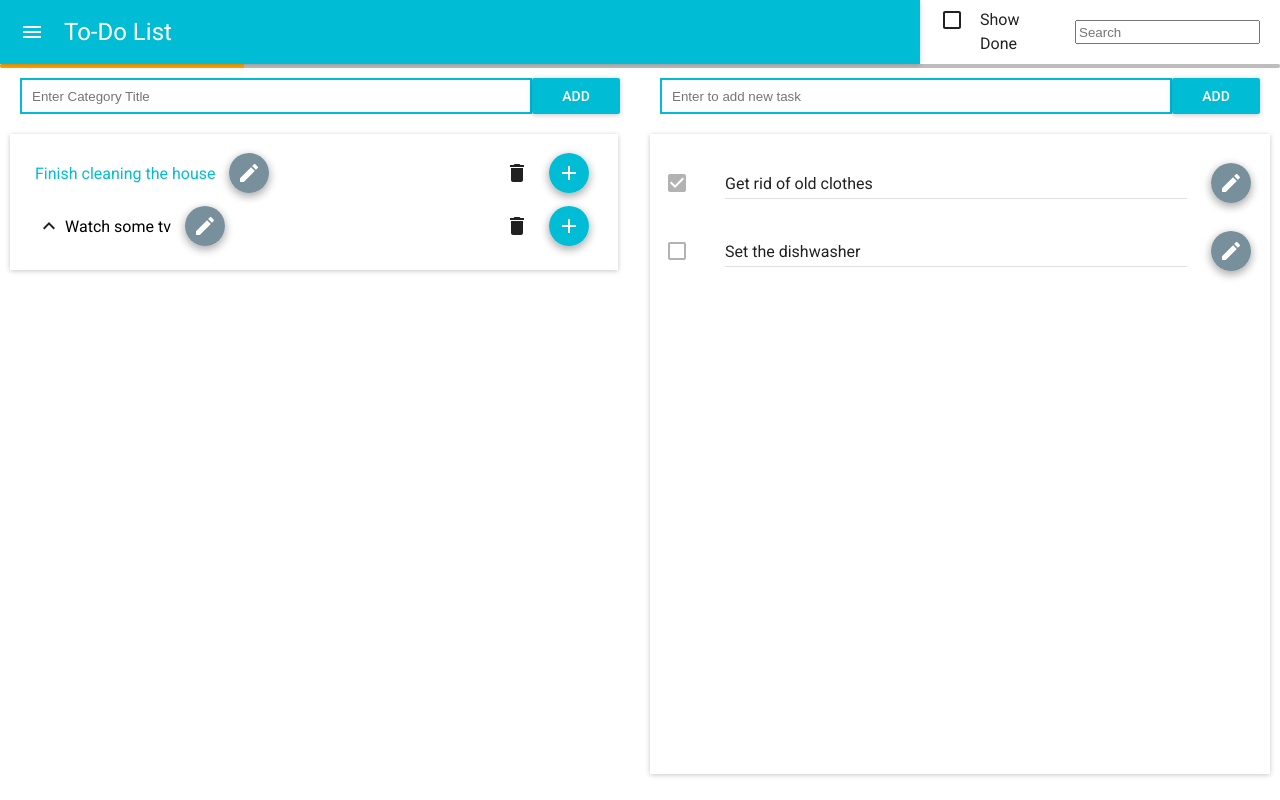
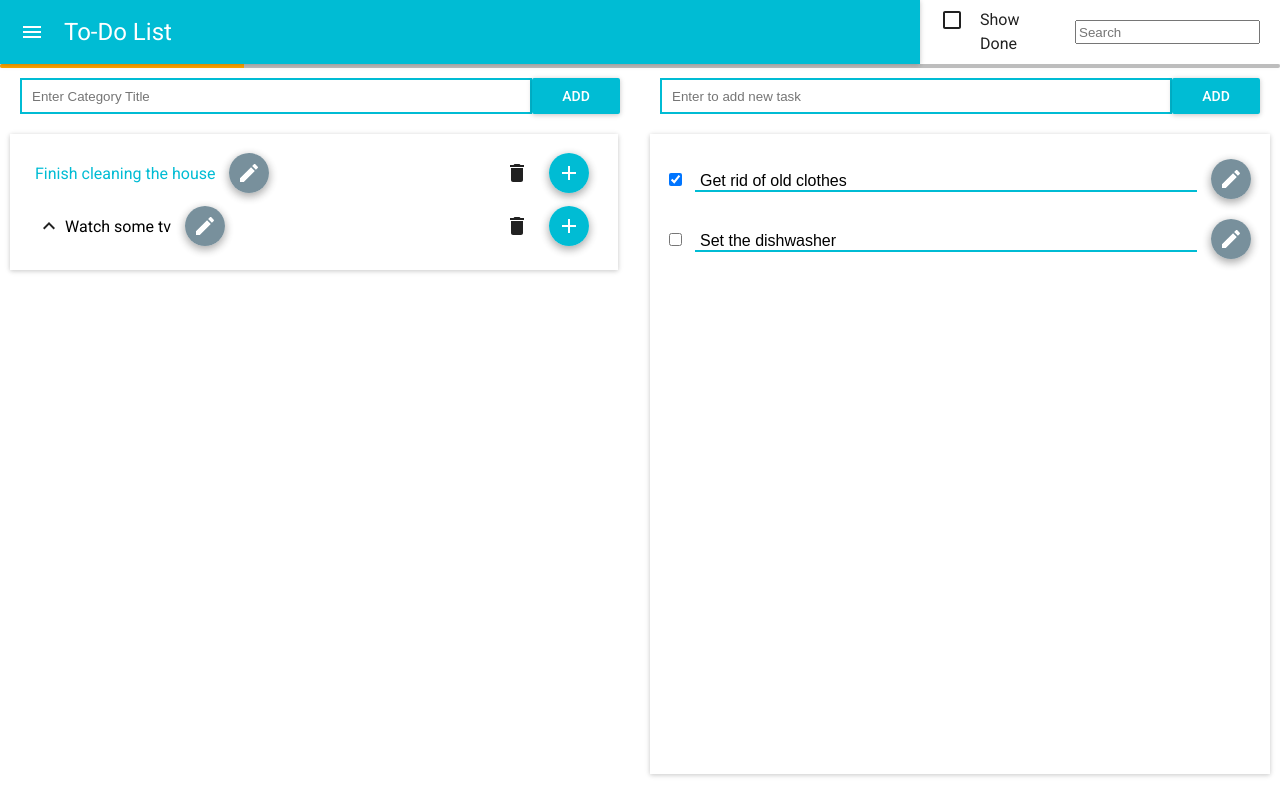
Before and after one commit to Tasarinan/react_todo, a React (Create React App) app: page /1 in a window 1280 px wide. Built offline with nearby package versions, Linux system fonts and the light colour scheme; what react-tap-event-plugin would draw is missing.

Commit message:
made ability to edit isCompleted by inline, some cosmetic changes

```diff
--- a/src/components/TodoEdit/TodoEdit.css
+++ b/src/components/TodoEdit/TodoEdit.css
@@ -15,10 +15,16 @@
 .TodoEditButton {
     margin: 0 5px;
 }
+.TodoEditMainTitle {
+    margin-top: 0;
+}
 .TodoEditTitle {
     display: flex;
     align-items: center;
     margin-bottom: 10px;
+}
+.TodoEditDescTitle {
+    margin-bottom: 0;
 }
 .TodoEditCheckboxWrap {
     position: relative;
@@ -30,12 +36,10 @@
     display: flex;
 }
 .TodoEditTitleInput {
-    margin-top: 5px;
-    margin-left: 20px;
+    margin: 5px 10px 0 10px;
     flex-grow: 1;
     border: none;
     border-bottom: 2px solid rgb(0, 188, 212);
-    border-radius: 3px;
     font-size: 16px;
     padding: 0 5px;
     outline: none;
--- a/src/components/TodoEdit/index.js
+++ b/src/components/TodoEdit/index.js
@@ -13,7 +13,7 @@ const TodoEdit = ({ categoryId, editTask, todoItem: {id, title, isCompleted, des
 	};
 
 	const handleSubmit = () => {
-        const  {newTitle, newIsCompleted, newDescription} = editedTask;
+		const {newTitle, newIsCompleted, newDescription} = editedTask;
 
 		editTask(id, newTitle.value, newIsCompleted.checked, newDescription.value);
 	};
@@ -21,8 +21,9 @@ const TodoEdit = ({ categoryId, editTask, todoItem: {id, title, isCompleted, des
 
 	return (
         <div className="TodoEdit">
+            <h1 className="TodoEditMainTitle">Task details:</h1>
             <div className="TodoEditTitle">
-                <span className="TodoEditSpan"> Please set the task name:</span>
+                <span className="TodoEditSpan">Please set the task name:</span>
                 <input
                     type="text"
                     className="TodoEditTitleInput"
@@ -32,7 +33,7 @@ const TodoEdit = ({ categoryId, editTask, todoItem: {id, title, isCompleted, des
                 />
             </div>
             <div className="TodoEditCheckboxWrap">
-                <label  className="TodoEditCheckboxlabel">
+                <label className="TodoEditCheckboxlabel">
                     <input
                         className="TodoEditCheckbox"
                         type="checkbox"
@@ -45,6 +46,7 @@ const TodoEdit = ({ categoryId, editTask, todoItem: {id, title, isCompleted, des
                     Completed
                 </label>
             </div>
+            <h3 className="TodoEditDescTitle">Commentary: </h3>
             <textarea
                 className="TodoEditTextarea"
                 defaultValue={description}
@@ -67,7 +69,6 @@ const TodoEdit = ({ categoryId, editTask, todoItem: {id, title, isCompleted, des
                         className="TodoEditButton"
                     />
                 </NavLink>
-
             </div>
         </div>
 	);
--- a/src/components/TodoItem/index.js
+++ b/src/components/TodoItem/index.js
@@ -3,33 +3,50 @@ import { NavLink } from 'react-router-dom';
 
 import FloatingActionButton from 'material-ui/FloatingActionButton';
 import EditIcon from 'material-ui/svg-icons/content/create';
-import TextField from 'material-ui/TextField';
-import Checkbox from 'material-ui/Checkbox';
+
 import './TodoItem.css';
 
-const TodoItem = ({id, title, isCompleted, url, handleTitleChange, handleSubmit}) =>  (
+const TodoItem = ({editTask, url, todoItem: {id, title, isCompleted, description}}) =>  {
+
+	const editedTask = {
+		newTitle: null,
+		newIsCompleted: null
+	};
+
+	const handleSubmit = () => {
+		const {newTitle, newIsCompleted} = editedTask;
+
+		editTask(id, newTitle.value, newIsCompleted.checked, description);
+	};
+
+	return (
 	<li className="TodoItem">
 		<div className="TodoItemName">
-			<Checkbox
+			<input
+				className="TodoEditCheckbox"
+				type="checkbox"
 				style={{width: 'auto'}}
 				name="isCompleted"
-				checked={isCompleted}
-				disabled
+				id="isCompleted"
+				defaultChecked={isCompleted}
+				ref={(isCompleted) => editedTask.newIsCompleted = isCompleted}
+				onBlur={handleSubmit}
 			/>
-			<TextField
-				className="TodoItemTitle"
+			<input
+				type="text"
+				className="TodoEditTitleInput"
 				id="text-field-default"
 				defaultValue={title}
-				onChange={handleTitleChange}
-				onBlur={handleSubmit}
+				ref={(title) => editedTask.newTitle = title}
+			    onBlur={handleSubmit}
 			/>
 		</div>
 		<NavLink to={`${url}/${id}/edit`} activeClassName="selected">
-			<FloatingActionButton className="CategoryItemButton" backgroundColor={"#78909C"} mini>
+			<FloatingActionButton className="CategoryItemButton" backgroundColor={'#78909C'} mini>
 				<EditIcon />
 			</FloatingActionButton>
 		</NavLink>
 	</li>
-);
+)};
 
 export default TodoItem;
--- a/src/components/TodosList/index.js
+++ b/src/components/TodosList/index.js
@@ -1,12 +1,12 @@
 import React from 'react';
-import './TodosList.css'
+import './TodosList.css';
 
-import TodoItemContainer from '../../containers/TodoItemContainer';
+import TodoItem from '../TodoItem';
 
 const TodosList = ({ todosList, ...props }) => (
 	<ul className="TodosList">
 		{todosList.map((item) =>
-			<TodoItemContainer
+			<TodoItem
 				todoItem={item}
 				key={item.id}
 				{...props }
--- a/src/containers/TodoItemContainer/index.js
+++ /dev/null
@@ -1,36 +0,0 @@
-import React, {Component} from 'react';
-import TodoItem from '../../components/TodoItem';
-
-class TodoItemContainer extends Component {
-	state = {newItemTitle: ""};
-
-    handleTitleChange = (e) => {
-        this.setState({newItemTitle: e.target.value});
-    };
-
-    handleSubmit = () => {
-        const {editTask, todoItem: {id, isCompleted, description}} = this.props;
-        const {newItemTitle} = this.state;
-
-        if(newItemTitle.trim()) editTask(id, newItemTitle, isCompleted, description);
-
-        this.setState({newItemTitle: ""});
-	};
-
-    render() {
-    	const {todoItem: {id, title, isCompleted}, url} = this.props;
-
-        return (
-            <TodoItem
-				id={id}
-				title={title}
-				isCompleted={isCompleted}
-				url={url}
-				handleTitleChange={this.handleTitleChange}
-				handleSubmit={this.handleSubmit}
-			/>
-        );
-    }
-}
-
-export default TodoItemContainer;
```
Lines whose indentation alone changed are shown as unchanged.
